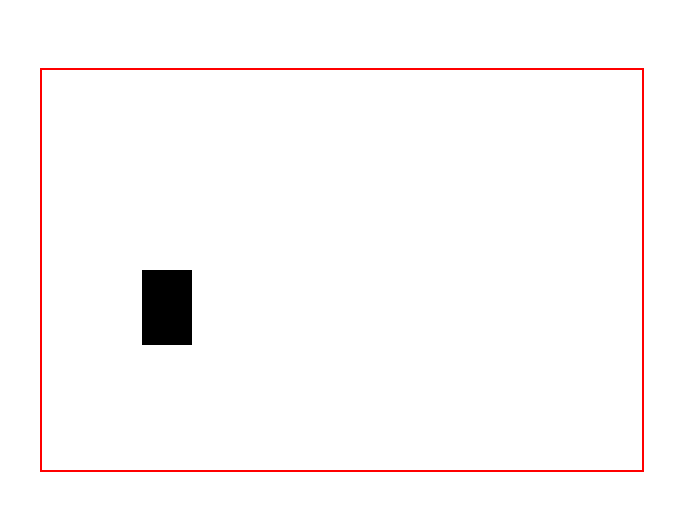
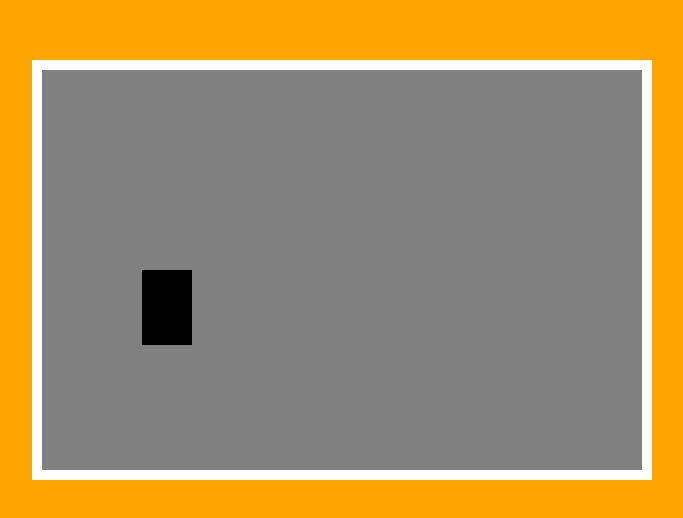
Before and after one commit to ciamac-da/PingPongJS, a plain HTML site: page index.html in a window 1280 px wide. Shown: the part 130-648 px from the top of the page, without its empty margins (298-981 px from the left). Drawn offline with Linux system fonts and the light colour scheme.

Commit message:
Verified by Cia V1.0.4

```diff
--- a/pong.js
+++ b/pong.js
@@ -1,5 +1,7 @@
+// select canvas element
 const canvas = document.getElementById("pong")
 
+// get context of canvas = methods and properties to draw and to do a lot of thing to the canvas
 const context = canvas.getContext("2d");
 context.filterStyle = "black"
 context.fillRect(100, 200, 50, 75);
@@ -7,6 +9,18 @@ context.filterStyle = "red"
 context.beginPath();
 context.arc( 300, 350, 100, 0, Math.PI*2,false);
 
+// load sounds
+let hit = new Audio();
+let wall = new Audio();
+let userScore = new Audio();
+let comScore = new Audio();
+
+hit.src = "sounds/hit.mp3";
+wall.src = "sounds/wall.mp3";
+comScore.src = "sounds/comScore.mp3";
+userScore.src = "sounds/userScore.mp3";
+
+
 function drawRect(x, y, w, h, color){
     ctx.filterStyle = color;
     ctx.fillRect(x, y, w, h);
--- a/style.css
+++ b/style.css
@@ -1,9 +1,13 @@
 #pong{
-    border: 2px solid red;
+    border: 10px solid white;
     position: absolute;
     margin :auto;
     top:0;
     right:0;
     left:0;
     bottom:0;
+    background-color: gray;
 }
+body{
+    background-color: orange;
+}
```
Also changed, not shown: 4 other files.
